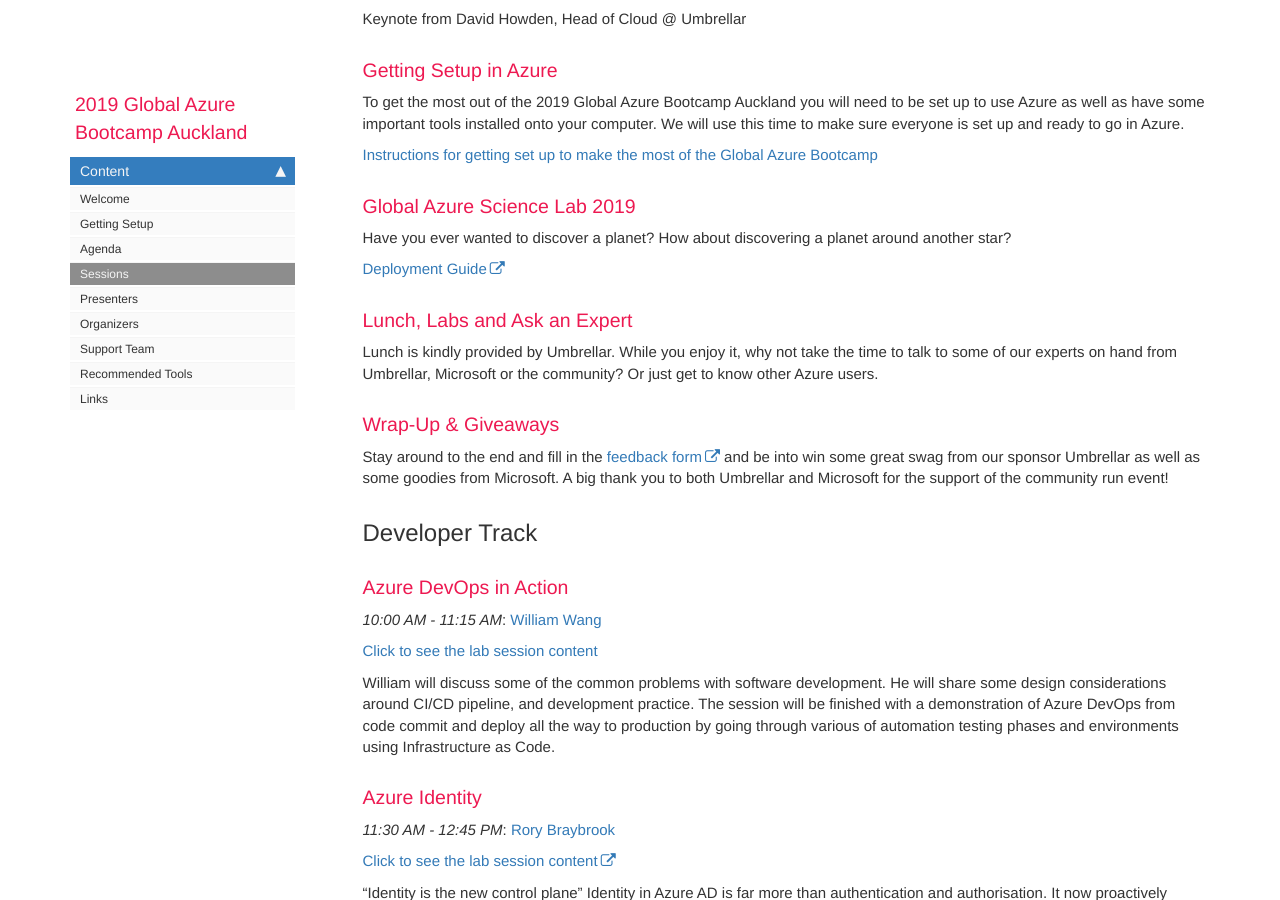
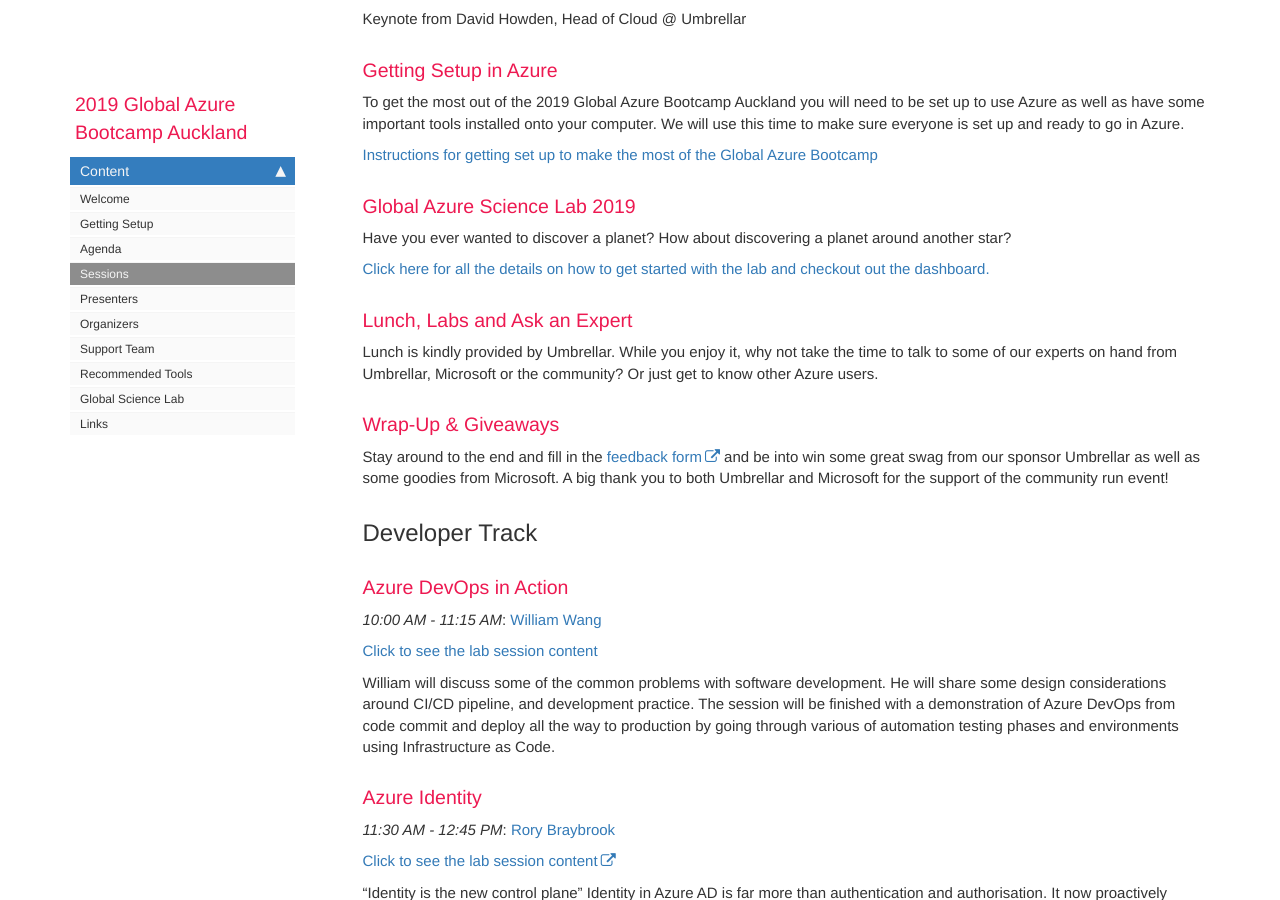
Before and after one commit to AotearoaAzureMeetup/global-azure-bootcamp-2019, a Jekyll site: the page built from content_sessions.md, in a window 1280 px wide and 900 px high, scrolled down 927 px. Built offline with Jekyll 4.4.1, drawn with Linux system fonts in a browser that asks for light colours; nearby versions of some CDN libraries; comment, search, counter and statistics services are not loaded.

Commit message:
Science Lab stuff

```diff
--- a/_data/sidebars/home_sidebar.yml
+++ b/_data/sidebars/home_sidebar.yml
@@ -42,6 +42,10 @@ entries:
       url: /content_tools.html
       output: web
 
+    - title: Global Science Lab
+      url: /content_sciencelab.html
+      output: web
+
     - title: Links
       url: /content_links.html
       output: web
--- a/_data/topnav.yml
+++ b/_data/topnav.yml
@@ -38,5 +38,8 @@ topnav_dropdowns:
         - title: Recommended Tools
           url: /content_tools.html
 
+        - title: Global Science Lab
+          url: /content_sciencelab.html
+
         - title: Links
           url: /content_links.html
--- a/content_sessions.md
+++ b/content_sessions.md
@@ -27,7 +27,7 @@ We will use this time to make sure everyone is set up and ready to go in Azure.
 
 Have you ever wanted to discover a planet? How about discovering a planet around another star?
 
-[Deployment Guide](https://github.com/intelequia/GAB2019ScienceLab)
+[Click here for all the details on how to get started with the lab and checkout out the dashboard.](/content_sciencelab.html)
 
 ### Lunch, Labs and Ask an Expert
 
@@ -99,7 +99,7 @@ How does this Hybrid model work – Consistency around portal, pricing, Azure lo
 
 _11:30 AM - 12:45 PM_: [Buddy Davies](/content_presenters.html#buddy-davies)
 
-[Click to see the lab session content]()
+[Click to see the lab session content](https://github.com/whatsupbuddy/AzureGBC2019)
 
 This session is going to look at an example infrastructure solution and the approaches you can take to modernising it when moving to Azure. We will take a quick look at what the equivalent will be when leveraging IaaS in Azure, followed by a preferred scenario of leveraging PaaS in Azure. To wrap up we will take a glance into some of the operational services available to build a complete solution. You will then go and follow a lab to build out the solution just covered. Note: We will be doing this via the portal with no automation – The following session with Daniel will look into how you leverage ARM to streamline your infrastructure deployments.
 
```
Also changed, not shown: content_sciencelab.md (added, +43 -0 lines), images/sciencelab-deployment.png (added).
